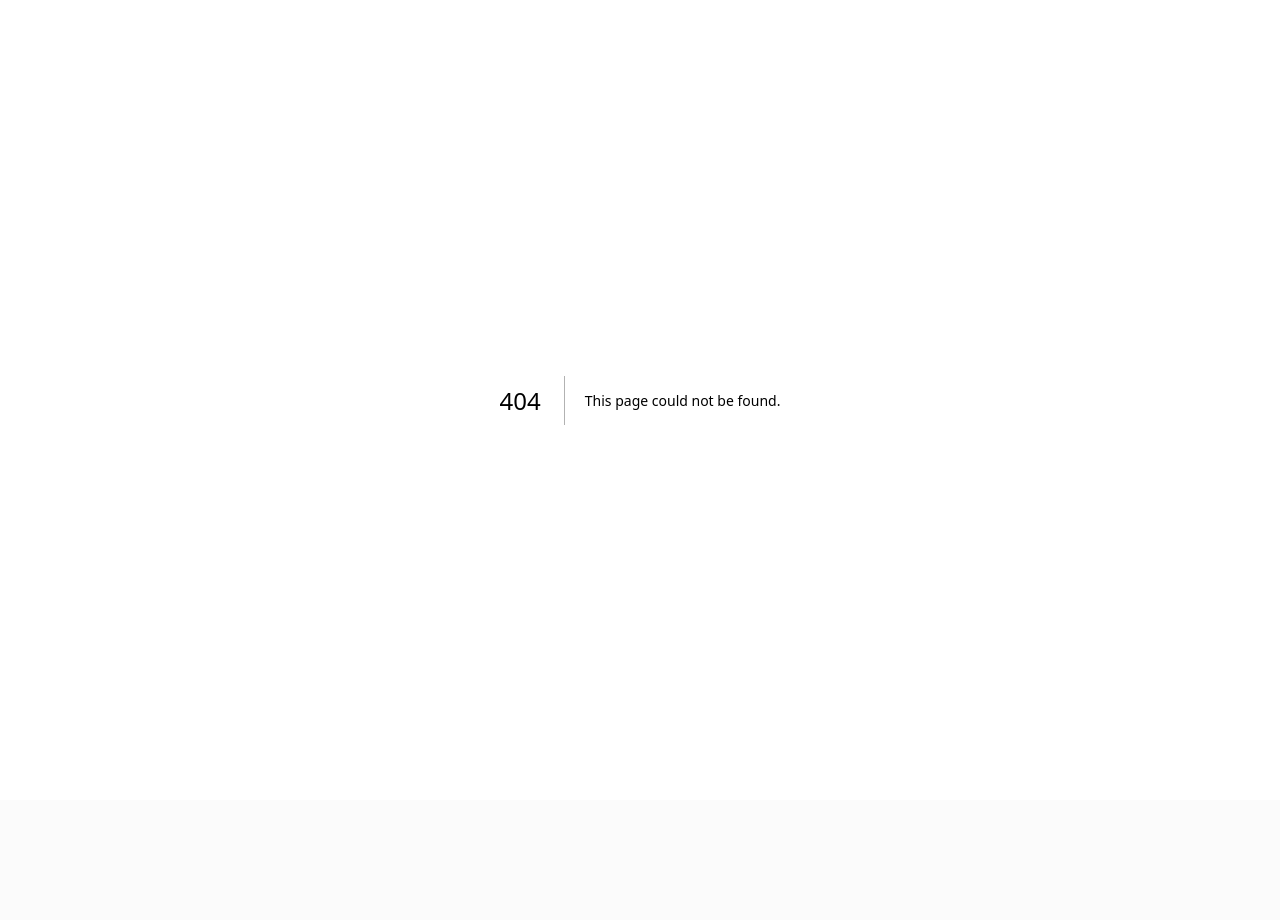
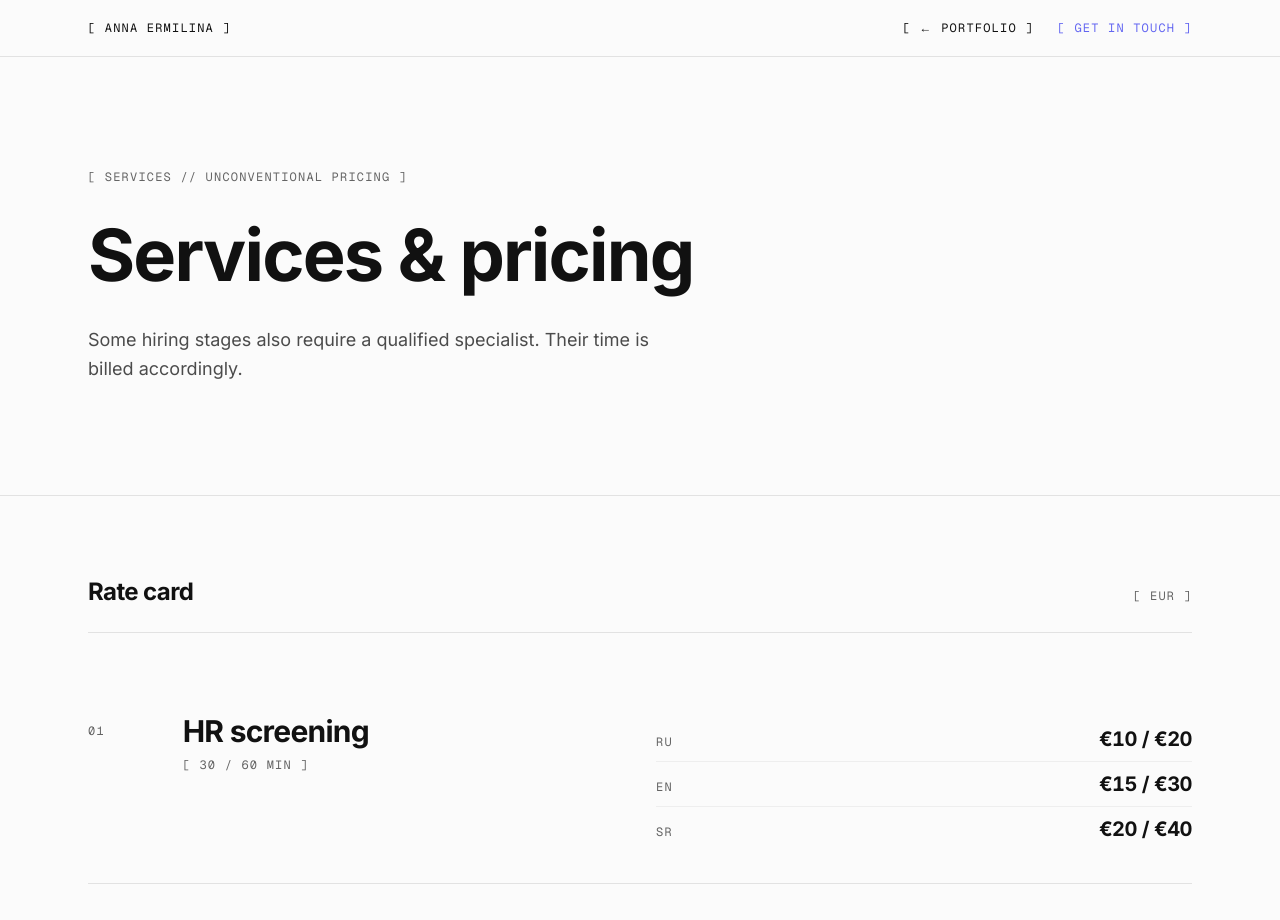
Before and after one commit to aermilina/aermilina.github.io, a Next.js app: page /services in a window 1280 px wide. Before the commit this address had no page. Shown: the top 920 px of the page. Before the commit the page ends 800 px from the top, so only its background shows below. Built offline with nearby package versions, Linux system fonts and the light colour scheme.

Commit message:
added services

```diff
--- a/src/app/components/contact.tsx
+++ b/src/app/components/contact.tsx
@@ -26,7 +26,7 @@ const routes = [
   {
     label: 'Resume',
     handle: 'PDF · updated 2026',
-    href: '/Anna_Ermilina_Resume.docx',
+    href: '/Anna_Ermilina_Resume.pdf',
     download: true,
   },
 ];
--- a/src/app/components/hero.tsx
+++ b/src/app/components/hero.tsx
@@ -1,12 +1,19 @@
 import Image from 'next/image';
+import Link from 'next/link';
 
 export function Hero() {
   return (
     <section className="border-b border-black/10">
       <div className="mx-auto max-w-6xl px-6 py-20 md:py-28">
-        <p className="mb-8 font-mono text-xs tracking-widest text-black/60">
-          [ PORTFOLIO // 2026 ]
-        </p>
+        <div className="mb-8 flex items-baseline justify-between gap-4 font-mono text-xs tracking-widest text-black/60">
+          <p>[ PORTFOLIO // 2026 ]</p>
+          <Link
+            href="/services"
+            className="text-[#6366F1] transition-opacity hover:opacity-50 focus-visible:outline focus-visible:outline-2 focus-visible:outline-offset-2 focus-visible:outline-[#6366F1]"
+          >
+            <span aria-hidden="true">✦</span> [ SERVICES ]
+          </Link>
+        </div>
         <h1 className="max-w-4xl text-balance text-3xl font-bold leading-[1.05] tracking-tight text-[#111111] sm:text-6xl md:text-7xl">
           [ SENIOR FRONTEND ENGINEER // REACT & NEXT.JS ]
         </h1>
--- /dev/null
+++ b/src/app/components/site-footer.tsx
@@ -0,0 +1,17 @@
+import Link from 'next/link';
+
+export function SiteFooter() {
+  return (
+    <footer className="border-t border-black/10">
+      <div className="mx-auto flex max-w-6xl items-baseline justify-end gap-4 px-6 sm:justify-between py-6 font-mono text-[11px] tracking-widest text-black/60 sm:text-xs">
+        <span className="hidden sm:inline">[ ANNA ERMILINA // 2026 ]</span>
+        <Link
+          href="/services"
+          className="transition-opacity hover:opacity-50 focus-visible:outline focus-visible:outline-2 focus-visible:outline-offset-2 focus-visible:outline-[#6366F1]"
+        >
+          [ SERVICES / UNCONVENTIONAL PRICING ]
+        </Link>
+      </div>
+    </footer>
+  );
+}
--- a/src/app/page.tsx
+++ b/src/app/page.tsx
@@ -4,6 +4,7 @@ import { Expertise } from './components/expertise';
 import { CaseStudies } from './components/case-studies';
 import { Contact } from './components/contact';
 import { Experience } from './components/experience';
+import { SiteFooter } from './components/site-footer';
 
 export default function Page() {
   return (
@@ -14,6 +15,7 @@ export default function Page() {
       <Experience />
       <CaseStudies />
       <Contact />
+      <SiteFooter />
     </main>
   );
 }
--- /dev/null
+++ b/src/app/services/page.tsx
@@ -0,0 +1,171 @@
+import type { Metadata } from 'next';
+import Link from 'next/link';
+
+export const metadata: Metadata = {
+  title: 'Services & pricing — Anna Ermilina',
+  description:
+    'Unconventional pricing for selected hiring stages. A satirical rate card, not a commercial offer.',
+  alternates: { canonical: '/services' },
+};
+
+const LANGUAGES = { RU: 'Russian', EN: 'English', SR: 'Serbian' } as const;
+
+type Rate = { label: string; price: string };
+
+const services: { name: string; unit?: string; rates: Rate[] }[] = [
+  {
+    name: 'HR screening',
+    unit: '30 / 60 min',
+    rates: [
+      { label: 'RU', price: '€10 / €20' },
+      { label: 'EN', price: '€15 / €30' },
+      { label: 'SR', price: '€20 / €40' },
+    ],
+  },
+  {
+    name: 'Live coding',
+    rates: [
+      { label: 'RU', price: '€700' },
+      { label: 'EN', price: '€800' },
+      { label: 'SR', price: '€1,000' },
+    ],
+  },
+  {
+    name: 'Test assignment',
+    rates: [
+      { label: 'RU', price: '€700' },
+      { label: 'EN', price: '€800' },
+      { label: 'SR', price: '€1,000' },
+    ],
+  },
+  {
+    name: 'Fixing bugs after AI',
+    rates: [
+      { label: 'One file', price: '€1,000' },
+      { label: 'Whole project', price: '€3,000' },
+    ],
+  },
+  {
+    name: 'Talking frontend',
+    unit: '30 / 60 min',
+    rates: [
+      { label: 'RU', price: '€10 / €20' },
+      { label: 'EN', price: '€15 / €30' },
+      { label: 'SR', price: '€20 / €40' },
+    ],
+  },
+];
+
+const focusRing =
+  'focus-visible:outline focus-visible:outline-2 focus-visible:outline-offset-2 focus-visible:outline-[#6366F1]';
+
+function RateLabel({ label }: { label: string }) {
+  const language = LANGUAGES[label as keyof typeof LANGUAGES];
+  return language ? (
+    <abbr title={language} className="no-underline">
+      {label}
+    </abbr>
+  ) : (
+    <>{label}</>
+  );
+}
+
+export default function ServicesPage() {
+  return (
+    <main className="min-h-screen bg-[#FBFBFB] text-[#111111]">
+      <header className="border-b border-black/10">
+        <div className="mx-auto flex max-w-6xl items-center justify-between gap-3 px-4 py-4 font-mono text-[11px] tracking-widest sm:px-6 sm:py-5 sm:text-xs">
+          <Link href="/" className={`truncate transition-opacity hover:opacity-50 ${focusRing}`}>
+            [ ANNA ERMILINA ]
+          </Link>
+          <nav aria-label="Portfolio" className="flex shrink-0 items-center gap-3 whitespace-nowrap sm:gap-6">
+            <Link
+              href="/"
+              aria-label="Back to portfolio"
+              className={`transition-opacity hover:opacity-50 ${focusRing}`}
+            >
+              <span className="sm:hidden">[ ← ]</span>
+              <span className="hidden sm:inline">[ ← PORTFOLIO ]</span>
+            </Link>
+            <Link
+              href="/#contact-section"
+              className={`text-[#6366F1] transition-opacity hover:opacity-50 ${focusRing}`}
+            >
+              <span className="sm:hidden">[ CONTACT ]</span>
+              <span className="hidden sm:inline">[ GET IN TOUCH ]</span>
+            </Link>
+          </nav>
+        </div>
+      </header>
+
+      <section className="border-b border-black/10">
+        <div className="mx-auto max-w-6xl px-6 py-20 md:py-28">
+          <p className="mb-8 font-mono text-xs tracking-widest text-black/60">
+            [ SERVICES // UNCONVENTIONAL PRICING ]
+          </p>
+          <h1 className="max-w-4xl text-balance text-4xl font-bold leading-[1.05] tracking-tight sm:text-6xl md:text-7xl">
+            Services &amp; pricing
+          </h1>
+          <p className="mt-8 max-w-2xl text-pretty text-lg leading-relaxed text-black/70">
+            Some hiring stages also require a qualified specialist. Their time is billed accordingly.
+          </p>
+        </div>
+      </section>
+
+      <section>
+        <div className="mx-auto max-w-6xl px-6 py-20">
+          <div className="mb-12 flex items-baseline justify-between border-b border-black/10 pb-6">
+            <h2 className="text-2xl font-bold tracking-tight">Rate card</h2>
+            <span className="font-mono text-xs tracking-widest text-black/60">[ EUR ]</span>
+          </div>
+
+          <ul>
+            {services.map((service, idx) => (
+              <li
+                key={service.name}
+                className="grid grid-cols-[auto_1fr] gap-x-4 border-b border-black/10 py-6 md:grid-cols-12 md:gap-x-8 md:py-8"
+              >
+                <span className="pt-1.5 font-mono text-xs tracking-widest text-black/60 md:col-span-1 md:pt-2.5">
+                  {String(idx + 1).padStart(2, '0')}
+                </span>
+                <div className="md:col-span-5">
+                  <h3 className="text-xl font-bold tracking-tight md:text-3xl">{service.name}</h3>
+                  {service.unit && (
+                    <p className="mt-2 font-mono text-xs tracking-widest text-black/60">
+                      [ {service.unit.toUpperCase()} ]
+                    </p>
+                  )}
+                </div>
+                <dl className="col-start-2 mt-4 md:col-span-6 md:col-start-auto md:mt-1">
+                  {service.rates.map((rate) => (
+                    <div
+                      key={rate.label}
+                      className="flex items-baseline justify-between gap-6 border-b border-black/5 py-2 last:border-b-0"
+                    >
+                      <dt className="font-mono text-xs uppercase tracking-widest text-black/60">
+                        <RateLabel label={rate.label} />
+                      </dt>
+                      <dd className="whitespace-nowrap text-lg font-bold tabular-nums tracking-tight md:text-xl">
+                        {rate.price}
+                      </dd>
+                    </div>
+                  ))}
+                </dl>
+              </li>
+            ))}
+          </ul>
+
+          <div className="mt-12 flex flex-col gap-2 font-mono text-xs leading-relaxed tracking-widest text-black/60 sm:flex-row sm:justify-between sm:gap-6">
+            <p>[ PAYMENT: RUB · USD · EUR · RSD ]</p>
+            <p>[ DISCOUNT IN EFFECT · FOR NOW ]</p>
+          </div>
+
+          <p className="mt-16 max-w-2xl border-l-2 border-black/10 pl-4 text-pretty text-sm leading-relaxed text-black/60">
+            Disclaimer: this is a satirical price list. If you didn&apos;t read this far, the attentive
+            reading service is billed separately.
+          </p>
+        </div>
+      </section>
+    </main>
+  );
+}
```
Also changed, not shown: 25 other files (tests, documents, lock files or other folders).
